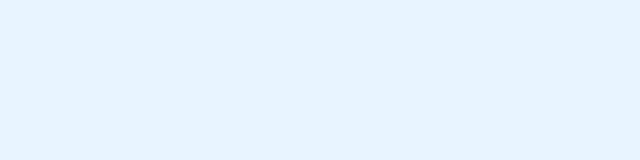
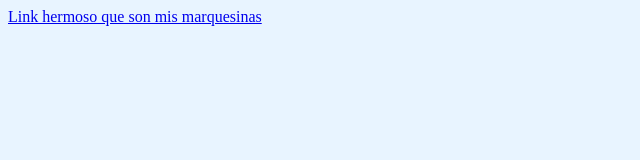
Before and after one commit to Ibarra-Neby/Ibarra-Rios-Neby.github.io, a plain HTML site: page index.html in a window 1280 px wide. Shown: the whole page, without its empty margins (0-640 px from the left). Drawn offline with Linux system fonts and the light colour scheme.

Commit message:
Update index.html

```diff
--- a/index.html
+++ b/index.html
@@ -15,6 +15,6 @@
     </title>
   </head>
   <body>
-
+    <a href="marquesinass.html">Link hermoso que son mis marquesinas</a>
   </body>
 </html>
```
